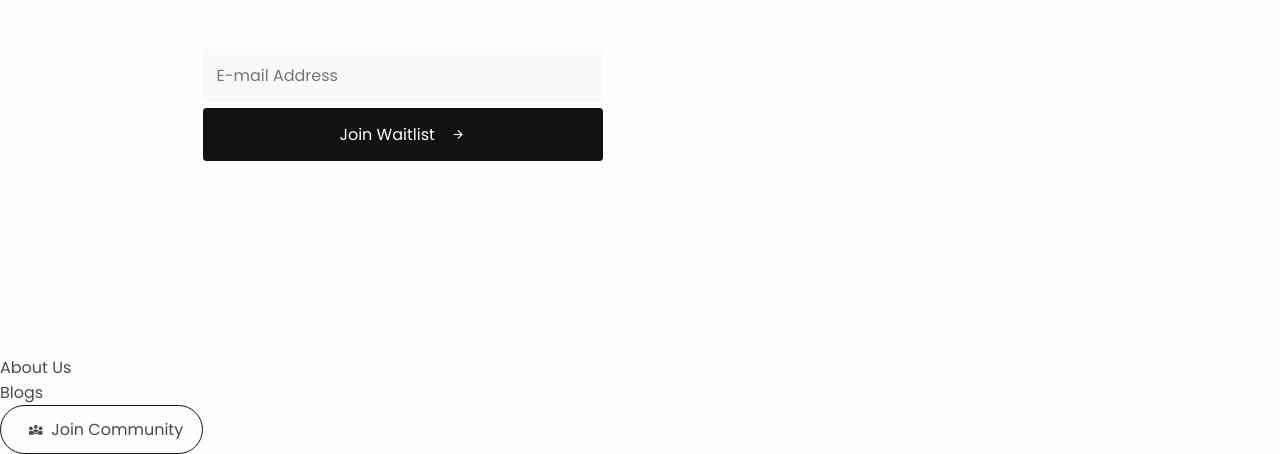
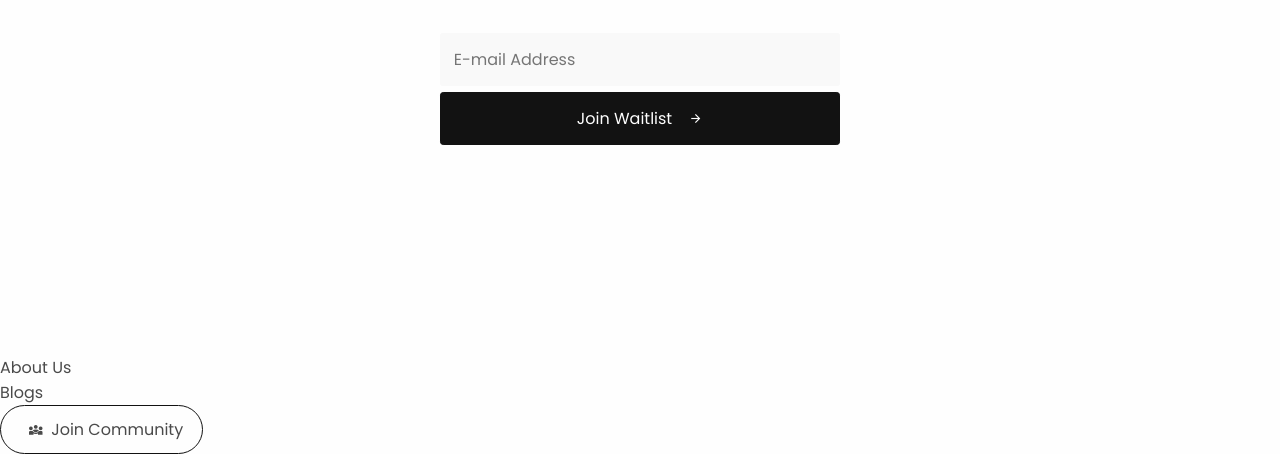
Before and after one commit to Gift-Jackson/twc, a plain HTML site: page index.html in a window 1280 px wide. Shown: the part 445-899 px from the top of the page. Drawn offline with nearby package versions, Linux system fonts and the light colour scheme.

Commit message:
Update style.css

```diff
--- a/style.css
+++ b/style.css
@@ -150,9 +150,8 @@
 }
 
 .hero-section form {
-    /* background-color: red; */
-    margin-top: 2rem;
     width:400px;
+    margin: 2rem auto;
 }
 
 .hero-section form input {
```
